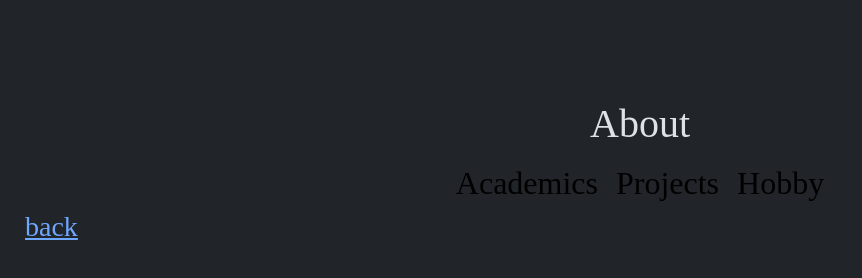
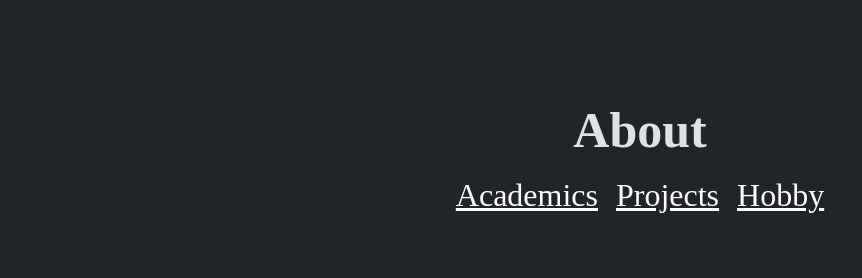
Before and after one commit to seokw-Ryan/Portfolio, a plain HTML site: page about.html in a window 1280 px wide. Shown: the whole page, without its empty margins (0-862 px from the left). Drawn offline with nearby package versions, Linux system fonts and the light colour scheme.

Commit message:
editing the about.html

```diff
--- a/about.html
+++ b/about.html
@@ -17,18 +17,16 @@
       integrity="sha384-T3c6CoIi6uLrA9TneNEoa7RxnatzjcDSCmG1MXxSR1GAsXEV/Dwwykc2MPK8M2HN"
       crossorigin="anonymous"
     />
+
     <style>
       body {
         font-family: "Helvetica Neue", Helvetica, Arial, sans-serif;
       }
 
-      h1,
-      h2,
-      h3,
-      h4,
-      h5,
-      h6 {
+      h1 {
         font-family: "Times New Roman", Times, serif;
+        font-size: 50px;
+        font-weight: bold;
       }
 
       /* Create a modern and simple design */
@@ -39,12 +37,15 @@
         margin-top: 80px;
       }
 
-      .black {
-        color: black;
+      div {
+        text-align: center;
       }
 
-      div {
-        text-align: center;
+      #white {
+        color: white;
+      }
+      button {
+        margin-top: 20px;
       }
     </style>
   </head>
@@ -56,22 +57,18 @@
     <div>
       <p class="body-font"></p>
     </div>
-    <div>
+    <div class="white">
       <h2>
-        <a href="./public/academics.html" class="no-underline" id="white">
-          Academics</a
-        >
-        <a href="./public/projects.html" class="no-underline" id="white">
-          Projects</a
-        >
-        <a href="./public/Hobby.html" class="no-underline" id="white"> Hobby</a>
+        <a href="./public/academics.html" id="white"> Academics</a>
+        <a href="./public/projects.html" id="white"> Projects</a>
+        <a href="./public/Hobby.html" id="white"> Hobby</a>
       </h2>
     </div>
 
-    <footer>
-      <h3>
-        <a href="./index.html">back</a>
-      </h3>
-    </footer>
+    <script
+      src="https://cdn.jsdelivr.net/npm/bootstrap@5.3.2/dist/js/bootstrap.bundle.min.js"
+      integrity="sha384-C6RzsynM9kWDrMNeT87bh95OGNyZPhcTNXj1NW7RuBCsyN/o0jlpcV8Qyq46cDfL"
+      crossorigin="anonymous"
+    ></script>
   </body>
 </html>
```
